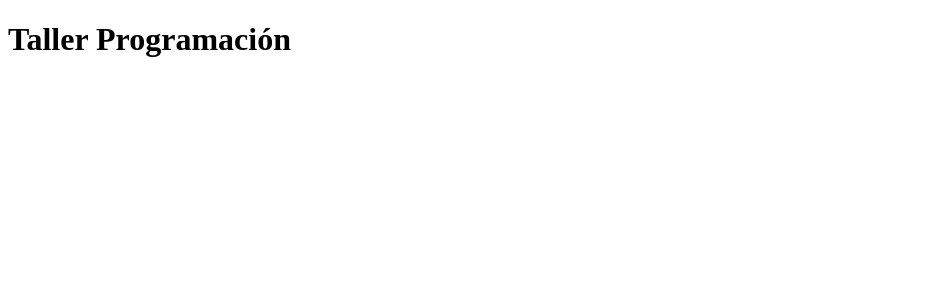
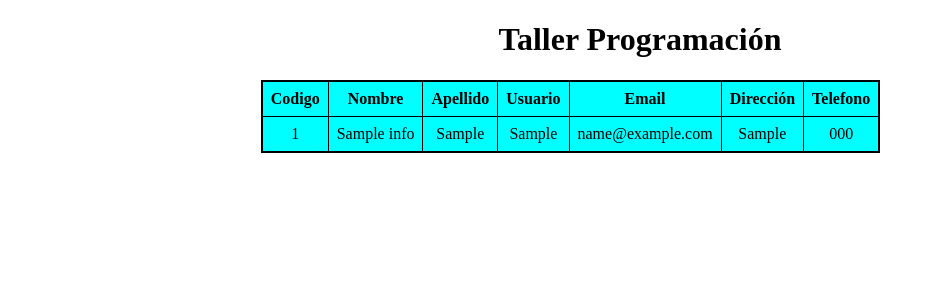
Before and after one commit to Daniel-Cruz-Edur/Creando_APIs_SNA, a Flask app: page / in a window 1280 px wide. Shown: the top 300 px of the page, without its empty margins (0-935 px from the left). Run offline with Flask 3, Linux system fonts and the light colour scheme; tables that the repository leaves empty or names only in its code hold one stand-in row (values such as "Sample post").

Commit message:
Base de datos con formulario

```diff
--- a/App/App.py
+++ b/App/App.py
@@ -1,7 +1,8 @@
-from flask import * #Flask, render_template
+from flask import Flask, render_template, redirect, request, url_for,flash
 import mysql.connector
 
 app = Flask(__name__)
+app.secret_key = 'Dani_Server';
 
 db = mysql.connector.connect(
     host="localhost",
@@ -13,25 +14,37 @@ db = mysql.connector.connect(
 cursor =  db.cursor()
 
 @app.route('/')
-def index():
-    return render_template('index.html')
+def Lista_Registros():
+
+    cursor = db.cursor();
+    cursor.execute('SELECT * FROM personas_info');
+    Guardado_Datos_Personas =  cursor.fetchall();
+
+    return render_template('index.html', personas = Guardado_Datos_Personas);
 
 
 
-@app.route('/Registrar', methods=['POST']) #lo del parantesis (sin las comillas) poner en la barra de busqueda
+@app.route('/Registrar', methods=['GET','POST']) #lo del parantesis (sin las comillas) poner en la barra de busqueda
 def Registro():
-    Nombres = request.form['User_Name'],
-    Apellidos = request.form['User_Lastname'],
-    Nickname = request.form['User_Nickname'],
-    Password = request.form['User_Password'],
-    E_Mail = request.form['User_Email'],
-    Adress = request.form['User_Adress'],
-    Phone = request.form['User_Adress'],
 
-    cursor.execute("Insert Into personas_info (Nombre_Persona, Apellido_Persona, Apodo_Persona, Password_Persona, Email_Persona, Adress_Persona, Phone_Persona) Values (%s, %s, %s, %s, %s, %s, %s)", (Nombres, Apellidos, Nickname, Password, E_Mail, Adress, Phone))
-    db.commit()
+    if request.method == 'POST':
 
-    return redirect(url_for('registrar'))
+        Nombres = request.form.get('User_Name')
+        Apellidos = request.form.get('User_Lastname')
+        Nickname = request.form.get('User_Nickname')
+        Password = request.form.get('User_Password')
+        E_Mail = request.form.get('User_Email')
+        Adress = request.form.get('User_Adress')
+        Phone = request.form.get('User_Adress')
+
+        cursor.execute("Insert Into personas_info (Nombre_Persona, Apellido_Persona, Apodo_Persona, Password_Persona, Email_Persona, Adress_Persona, Phone_Persona) Values (%s, %s, %s, %s, %s, %s, %s)", (Nombres, Apellidos, Nickname, Password, E_Mail, Adress, Phone))
+        db.commit()
+        flash('Usuario creado correctamente.', 'Sucess!');
+        #redirigimos a la misma pagina cuando el metodo es POST
+        return redirect(url_for('Registro'))
+
+    #Con get lo envio al doc
+    return render_template('registrar.html')
 
 @app.route('/Saludo') #lo del parantesis (sin las comillas) poner en la barra de busqueda
 def Saludo():
@@ -40,5 +53,5 @@ def Saludo():
 
 #Aqui ejecutamos la app
 if __name__ == '__main__':
-    app.add_url_rule('/',view_func=index)
+    app.add_url_rule('/',view_func=Lista_Registros)
     app.run(debug=True, port=5005)
--- /dev/null
+++ b/App/static/css/View_Table.css
@@ -0,0 +1,34 @@
+main
+{
+    justify-content: center;
+    text-align: center;
+    align-items: center;
+}
+
+table
+{
+    margin-left: 20%;
+    border: 2px solid;
+    border-collapse: collapse;
+    background-color: aqua;
+    text-align: center;
+    justify-content: center;
+    width: fit content;
+}
+th, td
+{
+    width: fit content;
+    border: 1px solid;
+    padding: 8px;
+}
+
+th
+{
+    font-weight: bold;
+    width: fit content;
+}
+
+h1
+{
+    text-align: center;
+}
--- /dev/null
+++ b/App/templates/Editar.html
@@ -0,0 +1 @@
+<
--- a/App/templates/index.html
+++ b/App/templates/index.html
@@ -4,7 +4,7 @@
 <head>
 		<meta charset="utf-16">
         <title> Saludo_Pestaña </title>
-        <link rel"stylesheet" href= "{{ url_for('static', filename= 'css/styles.css') }}">
+        <link rel="stylesheet" href="{{url_for('static',filename='css/View_Table.css')}}">
 	</head>
 
     <body>
@@ -12,6 +12,33 @@
 
         <h1> Taller Programación </h1>
 
+        <table>
+
+            <tr>
+            <th> Codigo </th>
+            <th> Nombre </th>
+            <th> Apellido </th>
+            <th> Usuario </th>
+            <th> Email </th>
+            <th> Dirección </th>
+            <th> Telefono </th>
+            </tr>
+
+            <tbody>
+                {% for Guardado_Datos_Personas in personas %}
+                <tr>
+                <td> {{ Guardado_Datos_Personas[0] }}  </td>
+                <td> {{ Guardado_Datos_Personas[1] }}  </td>
+                <td> {{ Guardado_Datos_Personas[2] }}  </td>
+                <td> {{ Guardado_Datos_Personas[3] }}  </td>
+                <td> {{ Guardado_Datos_Personas[5] }}  </td>
+                <td> {{ Guardado_Datos_Personas[6] }}  </td>
+                <td> {{ Guardado_Datos_Personas[7] }}  </td>
+                </tr>
+                {% endfor %}
+        </table>
+
+
         </main>
 	</body>
 </html>
--- a/App/templates/registrar.html
+++ b/App/templates/registrar.html
@@ -13,7 +13,7 @@
             <label> <h4>Por favor ingrese su nombre de usuario: </h4> </label>
             <input type="text" required name="User_Nickname" maxlength="16" placeholder="Por favor, registre su nombre de usuario aqui..." required><br>
             <label> <h4> Por favor ingrese su contraseña de usuario: </h4> </label>
-            <input type="text" required name="User_Password" maxlength="16" placeholder="Por favor, registre su contraseña aquí..." required><br>
+            <input type="password" required name="User_Password" maxlength="16" placeholder="Por favor, registre su contraseña aquí..." required><br>
             <label> <h4> Por favor ingrese su email: </h4> </label>
             <input type="email" required name="User_Email" placeholder="Por favor, registre su correo aquí..." required >
             <label> <h4> Por favor, a continuación ingrese su dirección: </h4> </label>
```
